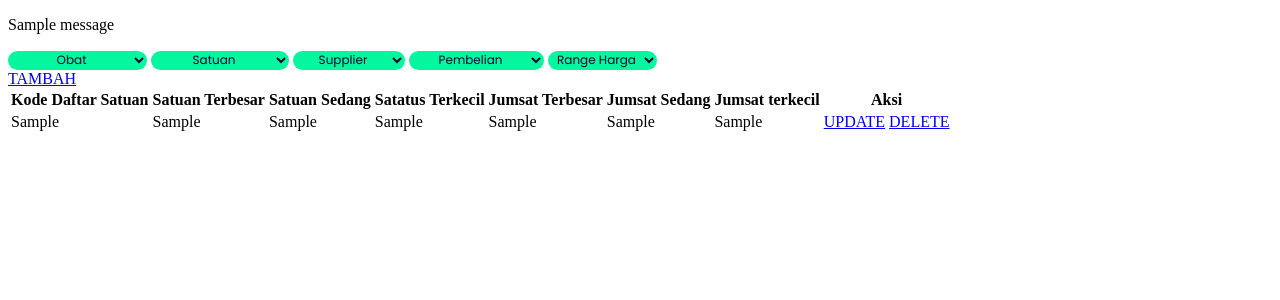
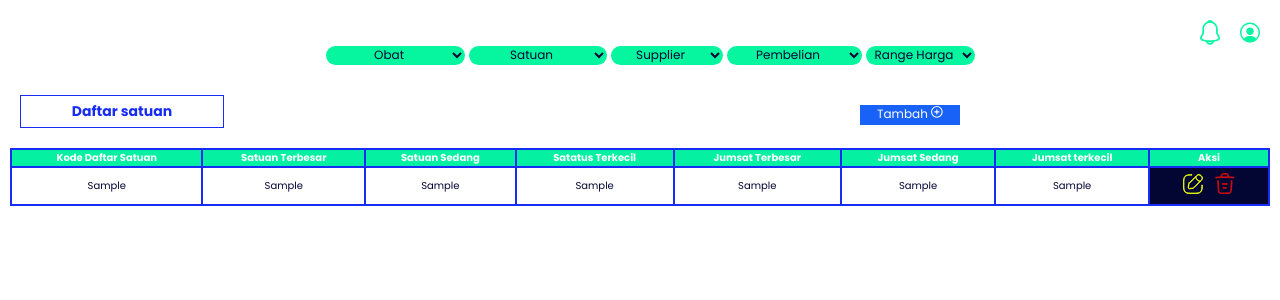
Before and after one commit to FrontKurnianuswaruwu/projectapotek, a Django app: template templates/mdafsat/v-dafsat-brg.html in a window 1280 px wide. Shown: the top 300 px of the page. Run offline with Django 4.2, Linux system fonts and the light colour scheme; the template is opened without the code that fills it: most values are stand-ins (such as "Sample title", 1, 10 or a date in 2020); one stand-in notice (Sample message) is shown.

Commit message:
edit dafsat-brg

```diff
--- a/templates/mdafsat/v-dafsat-brg.html
+++ b/templates/mdafsat/v-dafsat-brg.html
@@ -4,26 +4,141 @@
 <head>
     <meta charset="UTF-8">
     <meta name="viewport" content="width=device-width, initial-scale=1.0">
+    <link rel="preconnect" href="https://fonts.googleapis.com">
+    <link rel="preconnect" href="https://fonts.gstatic.com" crossorigin>
+    <link href="https://fonts.googleapis.com/css2?family=Poppins:wght@700&display=swap" rel="stylesheet">
+    <link rel="preconnect" href="https://fonts.googleapis.com">
+    <link rel="preconnect" href="https://fonts.gstatic.com" crossorigin>
+    <link href="https://fonts.googleapis.com/css2?family=Poppins&display=swap" rel="stylesheet">
     <title>Document</title>
 </head>
 <style>
+    * {
+    margin: 0;
+    padding: 0;
+}
+    .container{
+        width: 100%;
+        margin: 20px auto;
+        display: grid;
+        grid-template-columns: 1fr 1fr;
+        grid-template-areas: "pn pn"
+                             "nav nav"
+                             "t add"
+                             "tbl tbl";
+    }
+
+    .prof-notif{
+        grid-area: pn;
+        display: flex;
+        justify-content: end;
+    }
+
+    .prof-notif img{
+        width: 20px;
+        margin-right: 20px;
+    }
+
+    .nav{
+        grid-area: nav;
+        margin-top: 20px auto;
+        text-align: center;
+        margin-left: 20px;
+    }
+
+    .title{
+        grid-area: t;
+        color: #172DF6;
+        font-family: 'Poppins', sans-serif;
+        font-size: 14px;
+        margin-top: 30px;
+        margin-left: 20px;
+        border: #172DF6 1px solid;
+        text-align: center;
+        width: 30%;
+        padding: 5px;
+    }
+
+    .add{
+        grid-area: add;
+        margin-left: 220px;
+        margin-top: 40px;
+        justify-content: end;
+        text-decoration: none;
+        font-family: 'Poppins', sans-serif;
+        font-size: 12px;
+        background-color: hsl(220, 93%, 53%);
+        text-align: center;
+        color: #FFFFFF;
+        width: 100px;
+        height: 20px;
+
+    }
+
+    .add img{
+        width: 12px;
+        padding: auto;
+        justify-items: center;
+    }
+
+    table{
+        align-items: center;
+        margin: 20px 10px;
+        grid-area: tbl;
+        background-color: #172DF6;
+    }
+    thead{
+        background-color: #06F0A2;
+        margin: 0;
+        padding: 0;
+    }
+    tr{
+       width: 100px;
+       margin: 0%;
+    }
+    th{
+        color: #FFFFFF;
+        font-size: 10px;
+        font-family: 'Poppins', sans-serif;
+    }
+    tbody{
+        background-color: #FFFFFF;
+    }
+
+    td{
+        color: #030532;
+        text-align: center;
+        font-size: 10px;
+        font-family: 'Poppins', sans-serif;
+    }
+
+    .td-btn{
+        background-color: #030532;
+    }
+
+    .btn{
+        background-color: transparent;
+        border: none;
+    }
+    .btn img{
+        width: 20px;
+        margin: 5px;
+    }
+
 
 </style>
 
 <body>
-    {% if messages %}
-    {% for message in messages %}
-    <p>{{ message }}</p>
-    {% endfor%}
-    {% endif %}
-
-
     <div class="container">
+        <div class="prof-notif">
+            <img src="/static/images/🦆 icon _notification_.svg" alt="">
+            <img src="/static/images/🦆 icon _profile circle_.svg" alt="">
+        </div>
+        <div class="nav">
             {% include "menu/pilhan.html" %}
         </div>
-
-
-       <a href="{% url 'addmdafsat' %}">TAMBAH</a>
+        <h1 class="title">Daftar satuan</h1>
+        <a class="add" href="{% url 'addmdafsat' %}">Tambah <img src="/static/images/🦆 icon _add circle_.svg" alt=""></a>
 
         <table>
             <thead>
@@ -48,16 +163,20 @@
                     <td>{{ mdafsat.jumsat_terbesar }}</td>
                     <td>{{ mdafsat.jumsat_sedang }}</td>
                     <td>{{ mdafsat.jumsat_terkecil }}</td>
-                <td>
-                    <a href="{% url 'upmdafsat' mdafsat.kode_daftar_satuan  %}">UPDATE</a>
+                    <td class="td-btn">
+                        <a href="{% url 'upmdafsat' mdafsat.kode_daftar_satuan  %}"><button class="btn">
+                            <img src="/static/images/🦆 icon _edit_.svg" alt=""></button></a>
                         <a onclick="return confirm('anda yakin menghapus satuan bertingktat dengan id = {{ mdafsat.kode_daftar_satuan }}')"
-                        href="{% url 'delmdafsat' mdafsat.kode_daftar_satuan %}">DELETE</a>
+                            href="{% url 'delmdafsat' mdafsat.kode_daftar_satuan %}"><button class="btn">
+                                <img src="/static/images/🦆 icon _trash_.svg" alt=""></button></a>
                     </td>
 
                 </tr>
                 {% endfor %}
             </tbody>
         </table>
+    </div>
+
 </body>
 
 </html>
```
Also changed, not shown: static/images/🦆 icon _add circle_.svg (added), static/images/🦆 icon _edit_.svg (added), static/images/🦆 icon _profile circle_.svg (added), static/images/🦆 icon _trash_.svg (added). Lines whose indentation alone changed are shown as unchanged.
